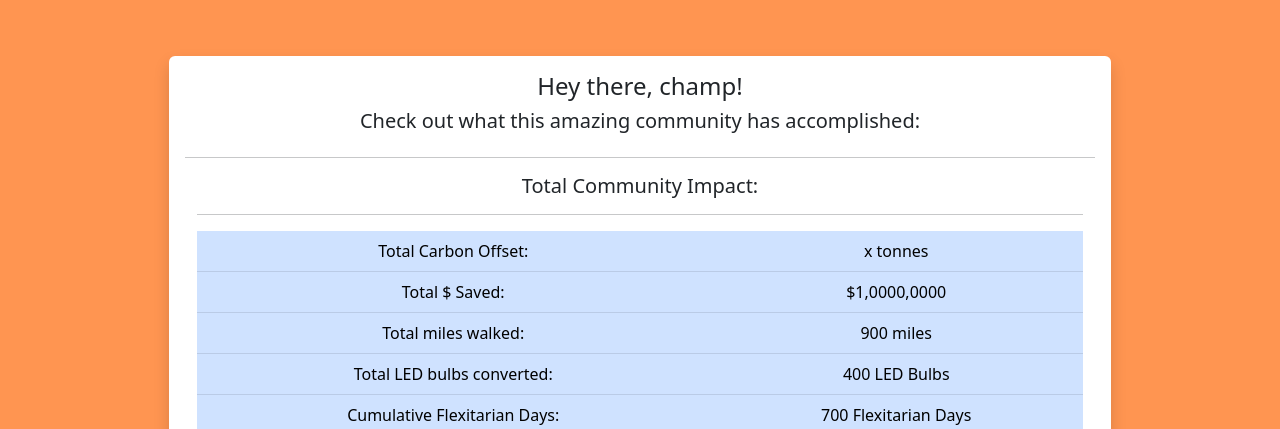
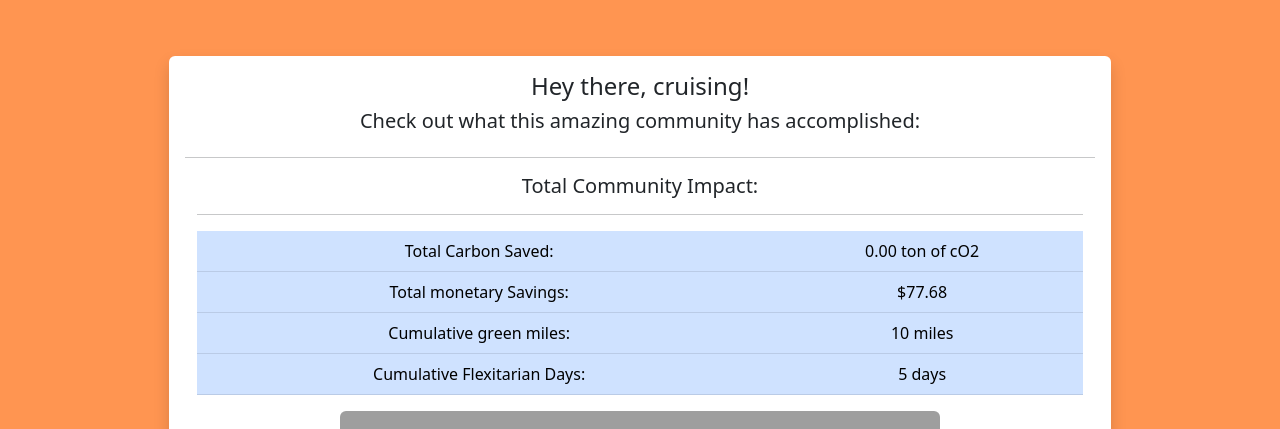
Before and after one commit to TokiLoshi/finalprojectCS50x, a Flask app: page /leaderboard in a window 1280 px wide. Shown: the part 64-493 px from the top of the page. Run offline with Flask 2, Linux system fonts and the light colour scheme; the visitor is signed in with stand-in values (Sample User, id 1); some libraries are stand-ins or nearby versions; grey boxes are pictures that could not be loaded.

Commit message:
started leaderboard

```diff
--- a/app.py
+++ b/app.py
@@ -1068,7 +1068,66 @@ def homeuser():
 @login_required
 def leaderboard():
   """Shows user how their consumption and actions rank compared to other users"""
-  return render_template("/leaderboard.html")
+  if request.method == "POST":
+    print("Hey, it's post time")
+    return render_template("/leaderboard.html")
+  else:
+    print("Hey, it's GET time, get it?")
+
+    # Get Leaderboardname
+    check_name = db.execute("SELECT leaderboardname FROM users WHERE id=?", session.get("user_id"))
+    for item in check_name:
+      leaderboardname = item['leaderboardname']
+
+    # Get total carbon savings:
+    carbon_savings_total = db.execute("SELECT SUM(carbon_savings) FROM trackers")
+    print("Total carbon saved so far", carbon_savings_total)
+    for item in carbon_savings_total:
+      total_carbon_saved = item['SUM(carbon_savings)']
+    total_carbon_saved = (co2(float(total_carbon_saved))).replace("per year", "")
+    print("Total carbon saved from db: ", total_carbon_saved)
+
+    # Get money savings
+    money_savings_total = db.execute("SELECT SUM(saved_money) FROM trackers")
+    for item in money_savings_total:
+      total_money_saved = item['SUM(saved_money)']
+    total_money_saved = str(total_money_saved)
+    total_money_saved = "$" + total_money_saved
+
+    # Get plastic saved:
+    plastic_saved = db.execute("SELECT SUM(saved_plastic) FROM trackers")
+    print("Plastic saved: ", plastic_saved)
+    for item in plastic_saved:
+      total_plastic_saved = item['SUM(saved_plastic)']
+    print("Plastic saved in db: ", total_plastic_saved)
+
+    # Get total water savings:
+    water_saved = db.execute("SELECT SUM(saved_water) FROM trackers")
+    print("Water saved: ", water_saved)
+    for item in water_saved:
+      total_water_saved = item['SUM(saved_water)']
+    print("Total community water savings: ", total_water_saved)
+
+    # Get miles walked:
+    miles_walked_biked = db.execute("SELECT SUM(miles_walk_bike) FROM trackers")
+    print("Miles walked or biked: ", miles_walked_biked)
+    for item in miles_walked_biked:
+      total_miles = item['SUM(miles_walk_bike)']
+    total_miles = str(total_miles)
+    total_miles = total_miles + " miles"
+
+    # Get flexitarian days:
+    flexitarian_db = db.execute("SELECT SUM(less_beef), SUM(less_chicken), SUM(less_pork) FROM trackers")
+    for item in flexitarian_db:
+      beef_flex = item["SUM(less_beef)"]
+      chicken_flex = item['SUM(less_chicken)']
+      pork_flex = item['SUM(less_pork)']
+    total_flex = int(beef_flex) + int(chicken_flex) + int(pork_flex)
+    total_flex = str(total_flex)
+    total_flex = total_flex + " days"
+    print("FLEXITARIAN: ", total_flex)
+
+    return render_template("/leaderboard.html", flexitarian=total_flex, greenmiles=total_miles, dollarsavings=total_money_saved, carbonsavings=total_carbon_saved, leaderboardname=leaderboardname)
 
 # Login page adapted from PSET 9 finance distribution code
 @app.route("/login", methods=["GET", "POST"])
--- a/templates/leaderboard.html
+++ b/templates/leaderboard.html
@@ -7,7 +7,7 @@
 {% block main %}
 <form action="/leaderboard" method="get">
   <div class="card body rounded-2 shadow p-3 border-0 m-2 justify-content-center mx-auto w-75">
-    <h4>Hey there, champ!</h4>
+    <h4>Hey there, {{leaderboardname}}!</h4>
     <h5>Check out what this amazing community has accomplished:</h5>
     <hr>
     <div class="mb-3 container-fluid align-content-start">
@@ -17,24 +17,20 @@
         <tbody>
           <hr>
           <tr>
-            <td>Total Carbon Offset:</td>
-            <td>x tonnes</td>
+            <td>Total Carbon Saved:</td>
+            <td>{{carbonsavings}}</td>
           </tr>
           <tr>
-            <td>Total $ Saved:</td>
-            <td>$1,0000,0000</td>
+            <td>Total monetary Savings:</td>
+            <td>{{dollarsavings}}</td>
           </tr>
           <tr>
-            <td>Total miles walked:</td>
-            <td>900 miles</td>
-          </tr>
-          <tr>
-            <td>Total LED bulbs converted:</td>
-            <td>400 LED Bulbs</td>
+            <td>Cumulative green miles:</td>
+            <td>{{greenmiles}}</td>
           </tr>
           <tr>
             <td>Cumulative Flexitarian Days:</td>
-            <td>700 Flexitarian Days</td>
+            <td>{{flexitarian}}</td>
           </tr>
           </tbody>
       </table>
```
Also changed, not shown: 1 other file.
